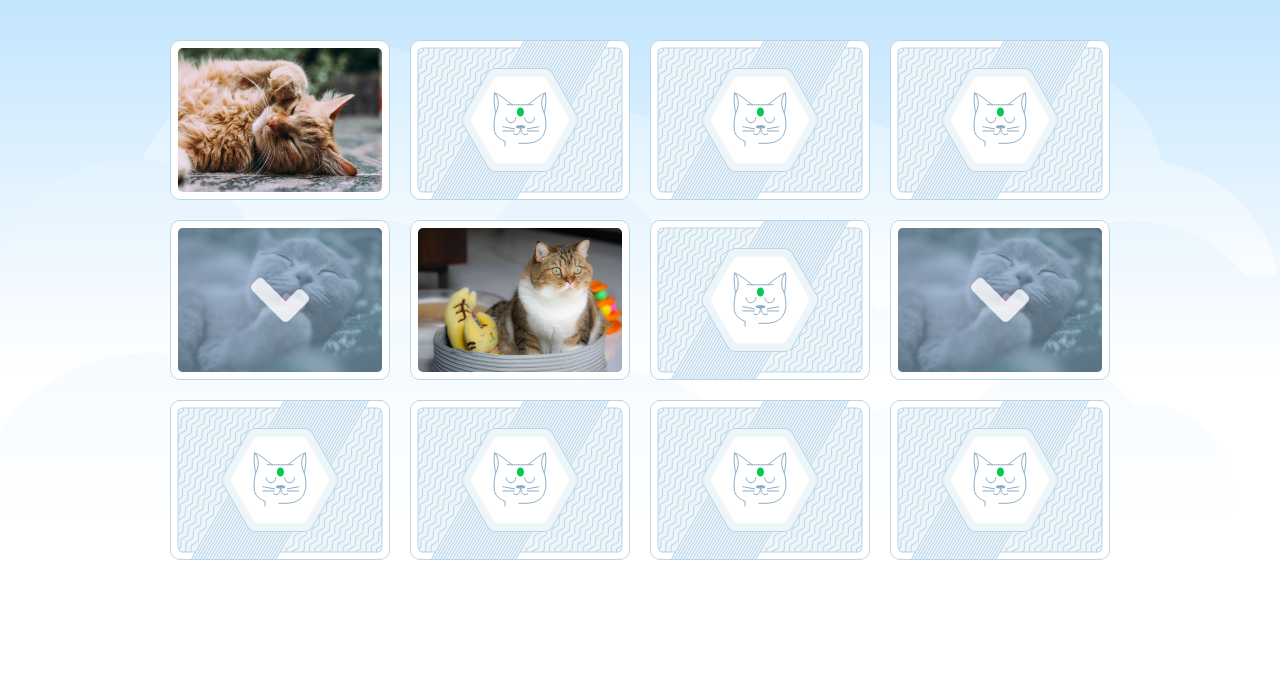
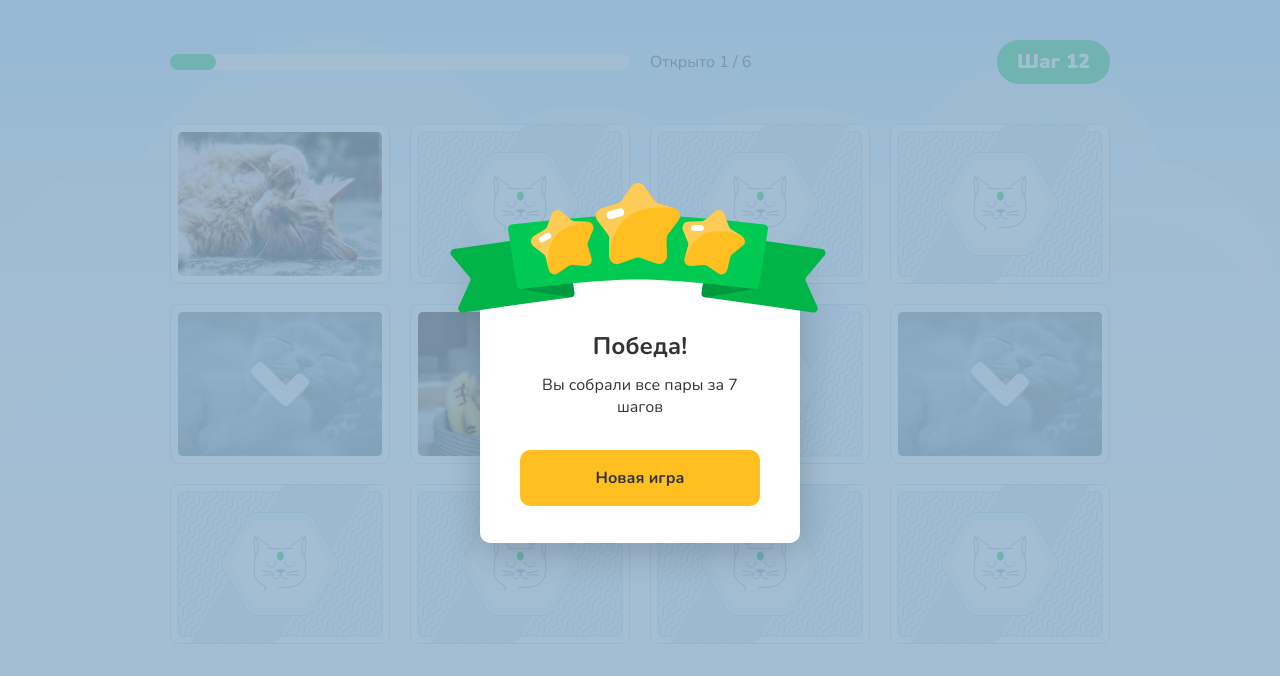
Before and after one commit to ggnett/htac, a plain HTML site: page template.html in a window 1280 px wide. Drawn offline with Linux system fonts and the light colour scheme.

Commit message:
start 3d pr

```diff
--- a/css/style.css
+++ b/css/style.css
@@ -32,13 +32,34 @@ body {
   font-size: 20px;
   line-height: 28px;
   color: #333333;
-  background: url("../img/clouds.svg") no-repeat top 40px center,
-    linear-gradient(180deg, #c2e5fe 0%, #ffffff 50%) no-repeat;
+  background: url("../img/clouds.svg") no-repeat top 40px center, linear-gradient(180deg, #c2e5fe 0%, #ffffff 50%) no-repeat;
 }
 
 .container {
   width: 940px;
   margin: 0 auto;
+}
+
+.button {
+  padding: 16px 24px;
+  font-family: inherit;
+  font-weight: 700;
+  font-size: 16px;
+  line-height: 24px;
+  color: #333333;
+  border: none;
+  background-color: #ffbf20;
+  border-radius: 10px;
+  cursor: pointer;
+  box-sizing: border-box;
+}
+
+.button:hover {
+  background-color: #ffd97c;
+}
+
+.button:active {
+  background-color: #ffd97c;
 }
 
 .game {
@@ -48,6 +69,26 @@ body {
   gap: 40px 20px;
   padding-top: 40px;
   margin-bottom: 155px;
+}
+
+.progress-wrapper {
+  display: flex;
+  width: 460px;
+  height: 16px;
+  background-color: #ffffff;
+  border-radius: 8px;
+}
+
+.progress {
+  background-color: #00ca51;
+  border-radius: 8px;
+  transition: width var(--animation-duration);
+}
+
+.progress-description {
+  margin: 0;
+  font-size: 16px;
+  line-height: 22px;
 }
 
 .steps {
@@ -146,3 +187,80 @@ body {
   transition-duration: var(--animation-duration);
   transition-timing-function: ease-in-out;
 }
+
+.modal {
+  position: fixed;
+  top: 0;
+  right: 0;
+  bottom: 0;
+  left: 0;
+  z-index: 1000;
+
+  display: flex;
+  align-items: center;
+  justify-content: center;
+
+  background-color: rgba(140, 174, 200, 0.8);
+  overflow-y: hidden;
+  overscroll-behavior: contain;
+  pointer-events: auto;
+
+  /* visibility: hidden; */
+  /* opacity: 0; */
+  animation: fadeIn calc(var(--animation-duration) + 0.1s) calc(2 * var(--animation-duration)) both;
+}
+
+@keyframes fadeIn {
+  from {
+    /* visibility: hidden; */
+    opacity: 0;
+  }
+
+  to {
+    /* visibility: visible; */
+    opacity: 1;
+  }
+}
+
+.modal-box {
+  position: relative;
+  width: 320px;
+  min-height: 285px;
+  max-height: calc(100vh - 60px);
+  padding: 72px 40px 36px;
+  background-color: rgb(255, 255, 255);
+  box-shadow: 0 10px 40px rgba(0, 0, 0, 0.2);
+  border-radius: 10px;
+  box-sizing: border-box;
+  text-align: center;
+}
+
+.modal-box::before {
+  content: "";
+  position: absolute;
+  top: -75px;
+  left: -30px;
+  width: 376px;
+  height: 130px;
+  background-image: url("../img/ribbon-with-stars.svg");
+  background-position: top center;
+  background-repeat: no-repeat;
+}
+
+.modal-caption {
+  margin: 0;
+  margin-bottom: 12px;
+  font-size: 24px;
+  line-height: 32px;
+}
+
+.modal-description {
+  margin: 0;
+  margin-bottom: 32px;
+  font-size: 16px;
+  line-height: 22px;
+}
+
+.modal .button {
+  width: 100%;
+}
--- /dev/null
+++ b/settings.js
@@ -0,0 +1,2 @@
+// Файл для настроек приложения
+const TIMEOUT = 800;
--- a/template.html
+++ b/template.html
@@ -1,51 +1,63 @@
 <!DOCTYPE html>
 <html lang="ru">
 <head>
-    <meta charset="utf-8" />
-    <meta name="viewport" content="width=device-width, initial-scale=1" />
-    <link rel="stylesheet" href="css/style.css" />
-    <title>Игровое поле</title>
+  <meta charset="utf-8">
+  <meta name="viewport" content="width=device-width, initial-scale=1">
+  <link rel="stylesheet" href="css/style.css">
+  <title>Игра Мемори</title>
 </head>
 <body>
   <section class="game container">
+    <div class="progress-wrapper">
+      <div class="progress" style="width: 10%;"></div>
+    </div>
+    <p class="progress-description">Открыто <span>1</span> / <span>6</span></p>
+    <div class="steps">Шаг 12</div>
     <ul class="cards cards-theme-cars">
       <li class="card card-show">
-          <img src="img/cats-1.jpg" width="204" height="144" alt="Котик" />
+        <img src="img/cats-1.jpg" width="204" height="144" alt="Котик">
       </li>
       <li class="card">
-          <img src="img/cats-2.jpg" width="204" height="144" alt="Котик" />
+        <img src="img/cats-2.jpg" width="204" height="144" alt="Котик">
       </li>
       <li class="card">
-          <img src="img/cats-3.jpg" width="204" height="144" alt="Котик" />
+        <img src="img/cats-3.jpg" width="204" height="144" alt="Котик">
       </li>
       <li class="card">
-          <img src="img/cats-4.jpg" width="204" height="144" alt="Котик" />
+        <img src="img/cats-4.jpg" width="204" height="144" alt="Котик">
       </li>
       <li class="card card-finished">
-          <img src="img/cats-5.jpg" width="204" height="144" alt="Котик" />
+        <img src="img/cats-5.jpg" width="204" height="144" alt="Котик">
       </li>
       <li class="card card-show">
-          <img src="img/cats-6.jpg" width="204" height="144" alt="Котик" />
+        <img src="img/cats-6.jpg" width="204" height="144" alt="Котик">
       </li>
       <li class="card">
-          <img src="img/cats-6.jpg" width="204" height="144" alt="Котик" />
+        <img src="img/cats-6.jpg" width="204" height="144" alt="Котик">
       </li>
       <li class="card card-finished">
-          <img src="img/cats-5.jpg" width="204" height="144" alt="Котик" />
+        <img src="img/cats-5.jpg" width="204" height="144" alt="Котик">
       </li>
       <li class="card">
-          <img src="img/cats-4.jpg" width="204" height="144" alt="Котик" />
+        <img src="img/cats-4.jpg" width="204" height="144" alt="Котик">
       </li>
       <li class="card">
-          <img src="img/cats-3.jpg" width="204" height="144" alt="Котик" />
+        <img src="img/cats-3.jpg" width="204" height="144" alt="Котик">
       </li>
       <li class="card">
-          <img src="img/cats-2.jpg" width="204" height="144" alt="Котик" />
+        <img src="img/cats-2.jpg" width="204" height="144" alt="Котик">
       </li>
       <li class="card">
-          <img src="img/cats-1.jpg" width="204" height="144" alt="Котик" />
+        <img src="img/cats-1.jpg" width="204" height="144" alt="Котик">
       </li>
     </ul>
   </section>
+  <div class="modal">
+    <div class="modal-box">
+      <h3 class="modal-caption">Победа!</h3>
+      <p class="modal-description">Вы собрали все пары за 7 шагов</p>
+      <button class="button modal-button" type="button">Новая игра</button>
+    </div>
+  </div>
 </body>
 </html>
```
Also changed, not shown: index.html (+51 -35 lines). Lines whose indentation alone changed are shown as unchanged.
